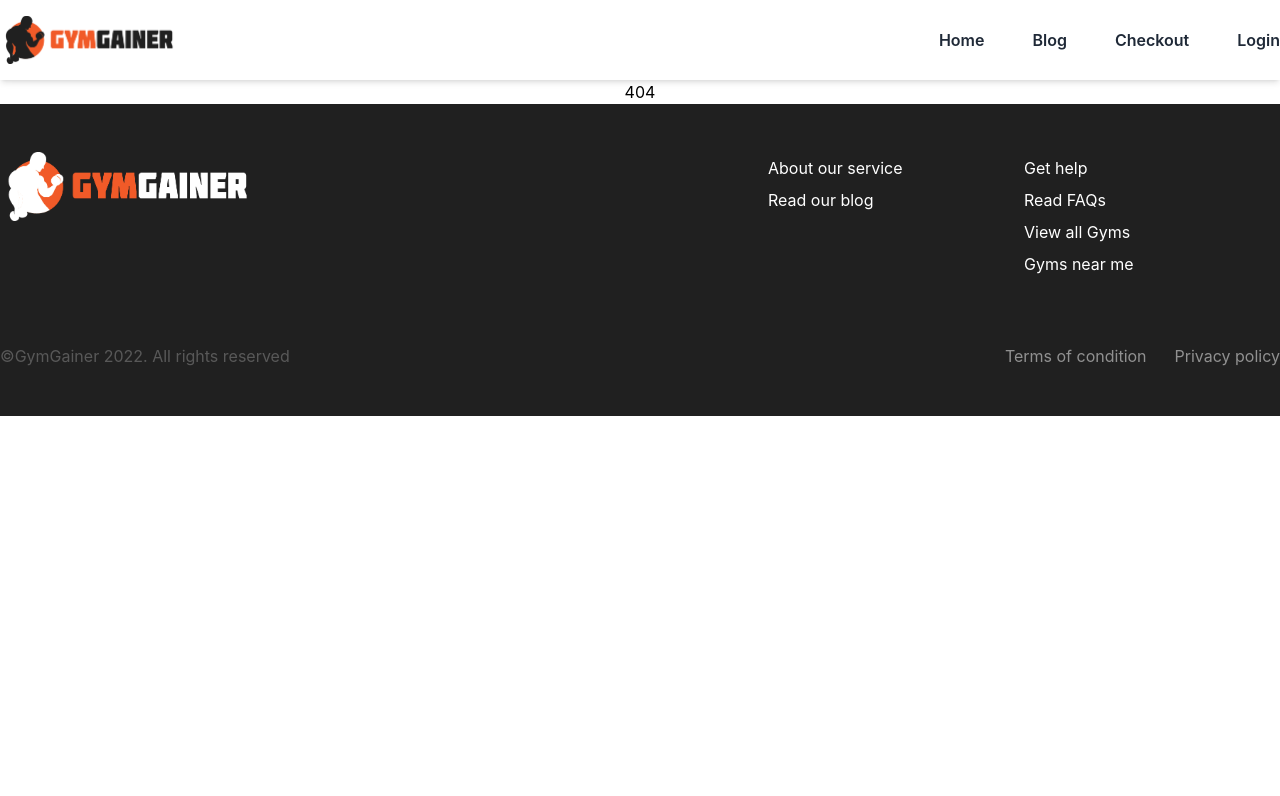
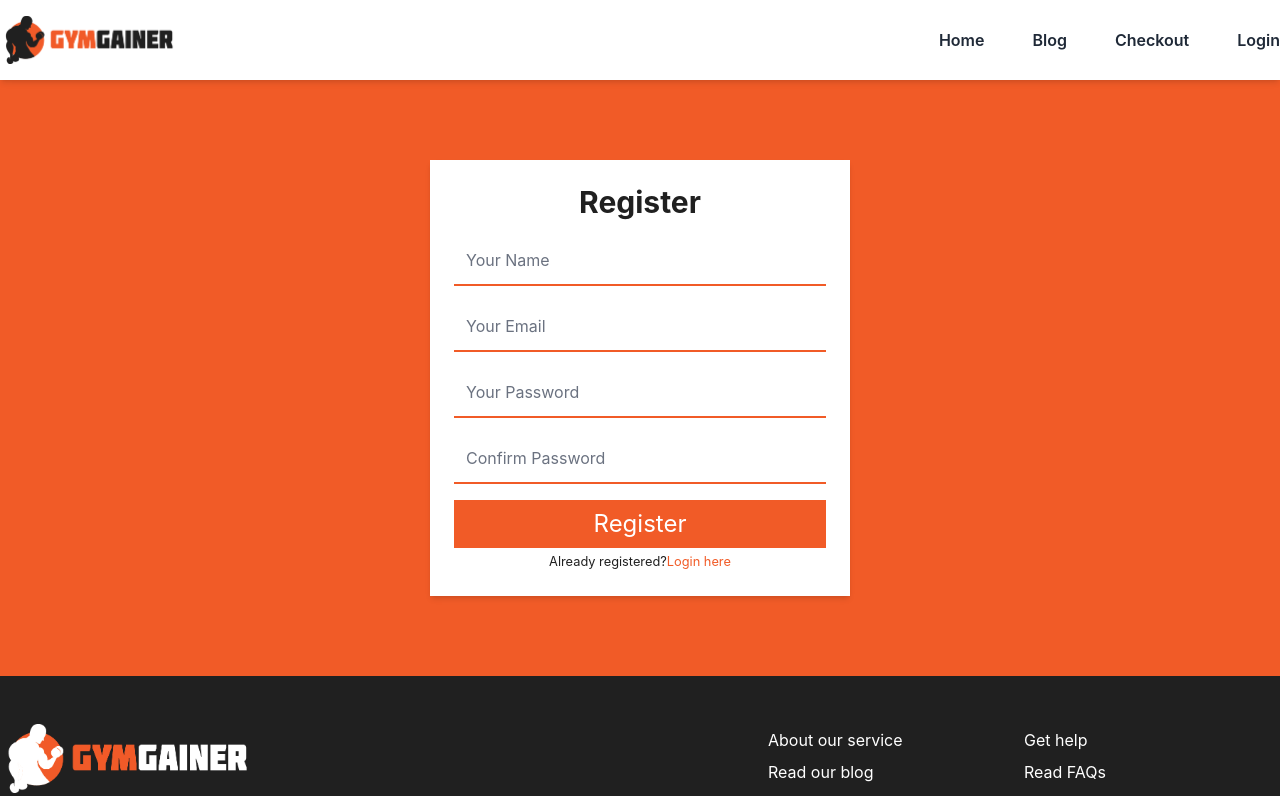
Before and after one commit to najmulhc/gym-gainer, a React (Create React App) app: page /register in a window 1280 px wide. Before the commit this address had no page. Shown: the top 796 px of the page. Built offline with nearby package versions, Linux system fonts and the light colour scheme.

Commit message:
login and register page ui done

```diff
--- a/src/App.js
+++ b/src/App.js
@@ -7,6 +7,7 @@ import NotFound from "./components/Pages/NotFound/NotFound";
 import Blog from "./components/Pages/Blog/Blog";
 import Login from "./components/Pages/Login/Login";
 import CheckOut from "./components/Pages/CheckOut/CheckOut";
+import Register from "./components/Pages/Register/Register";
 function App() {
   return (
     <div className="App">
@@ -17,6 +18,7 @@ function App() {
         <Route path="/checkout" element={<CheckOut/>}></Route>
         <Route path="/login" element={<Login/>}></Route>
         <Route path="/blog" element={<Blog/>}></Route>
+        <Route path="/register" element={<Register/>}></Route>
         <Route path="*" element={<NotFound/>}></Route>
       </Routes>
       <Footer></Footer>
--- a/src/components/Pages/Login/Login.js
+++ b/src/components/Pages/Login/Login.js
@@ -1,9 +1,18 @@
 import React from 'react';
-
+import { Link } from 'react-router-dom';
 const Login = () => {
     return (
-        <div>
-            <h1>login karna hobe</h1>
+        <div className='bg-komola h-full w-full'>
+           <div className="container mx-auto flex items-center justify-center py-8 md:py-20">
+                <form action="" className='w-[420px] p-6 bg-white shadow-md'>
+                    <h1 className='text-grey text-3xl font-bold text-center'>Login</h1>
+                    <input type="email" placeholder='Your Email ' className='mt-4  border-0 border-b-2 border-komola p-3 w-full' />
+                    <input type="password" placeholder='Your Password ' className='mt-4  border-0 border-b-2 border-komola p-3 w-full' />
+                    <small className='text-grey'>Forget password? <Link to='/' className='text-komola'>Reset your password</Link></small>
+                    <button className='text-white p-2 bg-komola w-full mt-4 text-2xl '>Login</button>
+                    <small className='text-grey'>New to Gymgainer?<Link to='/register' className='text-komola'> Register here</Link></small>
+                </form>
+           </div>
         </div>
     );
 };
--- /dev/null
+++ b/src/components/Pages/Register/Register.js
@@ -0,0 +1,46 @@
+import React from "react";
+import { Link } from "react-router-dom";
+
+const Register = () => {
+  return (
+    <div className="bg-komola h-full w-full">
+      <div className="container mx-auto flex items-center justify-center py-8 md:py-20">
+        <form action="" className="w-[420px] p-6 bg-white shadow-md">
+          <h1 className="text-grey text-3xl font-bold text-center">Register</h1>
+          <input
+            type="text"
+            placeholder="Your Name"
+            className="mt-4  border-0 border-b-2 border-komola p-3 w-full"
+          />
+          <input
+            type="email"
+            placeholder="Your Email "
+            className="mt-4  border-0 border-b-2 border-komola p-3 w-full"
+          />
+          <input
+            type="password"
+            placeholder="Your Password "
+            className="mt-4  border-0 border-b-2 border-komola p-3 w-full"
+          />
+          <input
+            type="password"
+            placeholder="Confirm Password "
+            className="mt-4  border-0 border-b-2 border-komola p-3 w-full"
+          />
+
+          <button className="text-white p-2 bg-komola w-full mt-4 text-2xl ">
+            Register
+          </button>
+          <small className="text-grey">
+            Already registered?
+            <Link to="/login" className="text-komola">
+              Login here
+            </Link>
+          </small>
+        </form>
+      </div>
+    </div>
+  );
+};
+
+export default Register;
```
